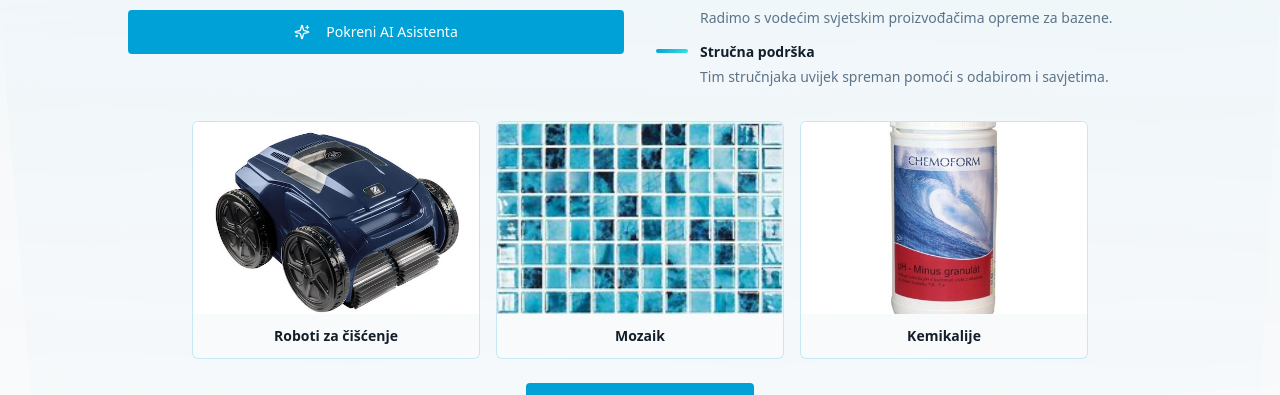
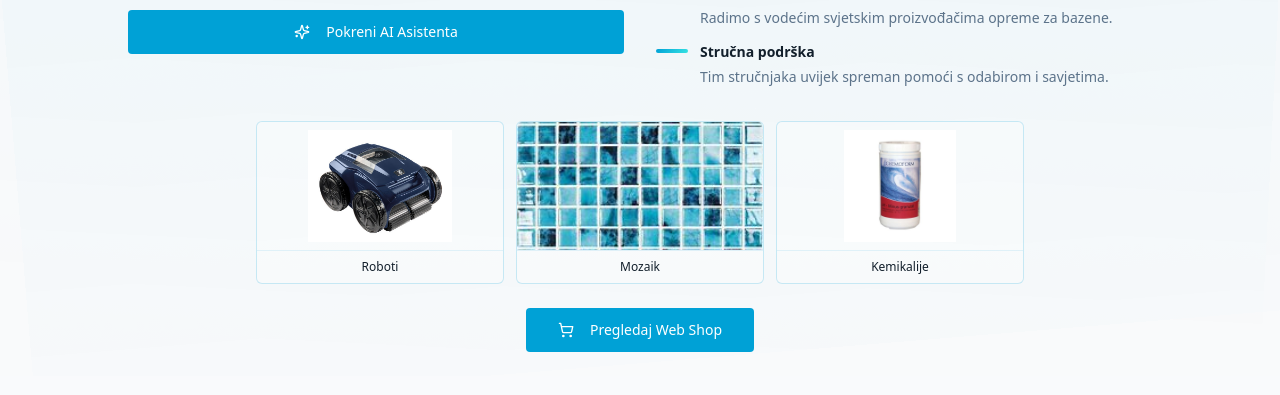
Before and after one commit to Numeral2/poolside-product-buddy, a React (Vite) app: page / in a window 1280 px wide. Shown: the part 1084-1479 px from the top of the page. Built offline with nearby package versions, Linux system fonts and the light colour scheme; the HTML template or start-up script is replaced by a standard one.

Commit message:
Refactor product images

```diff
--- a/src/pages/Index.tsx
+++ b/src/pages/Index.tsx
@@ -182,35 +182,35 @@ const Index = () => {
           </div>
 
           {/* Product Showcase */}
-          <div className="grid grid-cols-3 gap-4 max-w-4xl mx-auto mb-6">
-            <div className="group relative overflow-hidden rounded-lg border border-primary/20 bg-card/30 hover:border-primary/50 transition-all">
+          <div className="grid grid-cols-3 gap-3 max-w-3xl mx-auto mb-6">
+            <div className="group relative overflow-hidden rounded-lg border border-primary/20 bg-card/30 hover:border-primary/50 transition-all hover:shadow-lg">
               <img
                 src={productRobot}
                 alt="Robot za čišćenje bazena"
-                className="w-full h-48 object-cover group-hover:scale-105 transition-transform duration-300"
+                className="w-full h-32 object-contain p-2 group-hover:scale-105 transition-transform duration-300"
               />
-              <div className="p-3 text-center">
-                <p className="font-semibold text-sm text-foreground">Roboti za čišćenje</p>
+              <div className="p-2 text-center border-t border-primary/10">
+                <p className="font-medium text-xs text-foreground">Roboti</p>
               </div>
             </div>
-            <div className="group relative overflow-hidden rounded-lg border border-primary/20 bg-card/30 hover:border-primary/50 transition-all">
+            <div className="group relative overflow-hidden rounded-lg border border-primary/20 bg-card/30 hover:border-primary/50 transition-all hover:shadow-lg">
               <img
                 src={productMozaik}
                 alt="Mozaik za bazene"
-                className="w-full h-48 object-cover group-hover:scale-105 transition-transform duration-300"
+                className="w-full h-32 object-cover group-hover:scale-105 transition-transform duration-300"
               />
-              <div className="p-3 text-center">
-                <p className="font-semibold text-sm text-foreground">Mozaik</p>
+              <div className="p-2 text-center border-t border-primary/10">
+                <p className="font-medium text-xs text-foreground">Mozaik</p>
               </div>
             </div>
-            <div className="group relative overflow-hidden rounded-lg border border-primary/20 bg-card/30 hover:border-primary/50 transition-all">
+            <div className="group relative overflow-hidden rounded-lg border border-primary/20 bg-card/30 hover:border-primary/50 transition-all hover:shadow-lg">
               <img
                 src={productKemikalija}
                 alt="Kemikalije za bazene"
-                className="w-full h-48 object-cover group-hover:scale-105 transition-transform duration-300"
+                className="w-full h-32 object-contain p-2 group-hover:scale-105 transition-transform duration-300"
               />
-              <div className="p-3 text-center">
-                <p className="font-semibold text-sm text-foreground">Kemikalije</p>
+              <div className="p-2 text-center border-t border-primary/10">
+                <p className="font-medium text-xs text-foreground">Kemikalije</p>
               </div>
             </div>
           </div>
```
